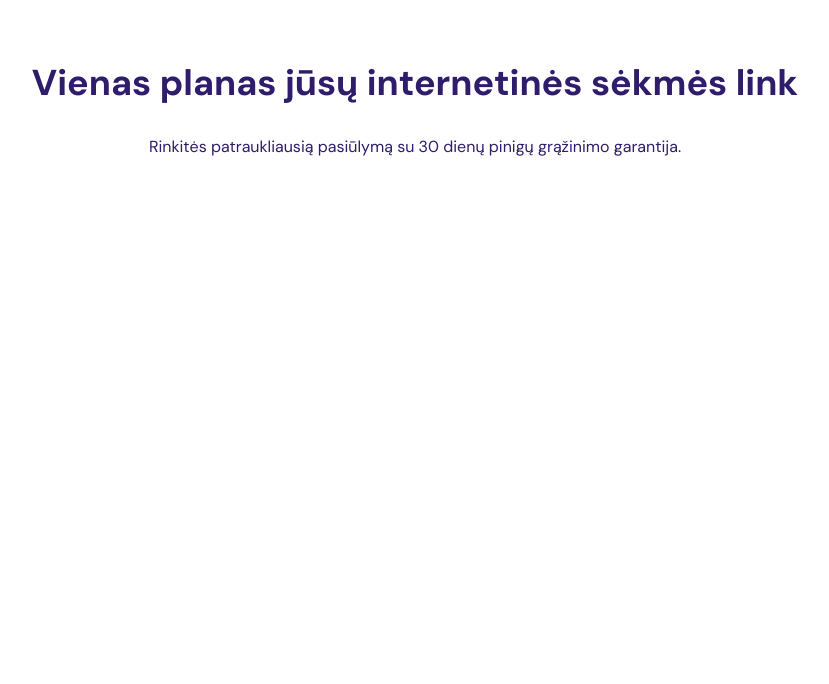
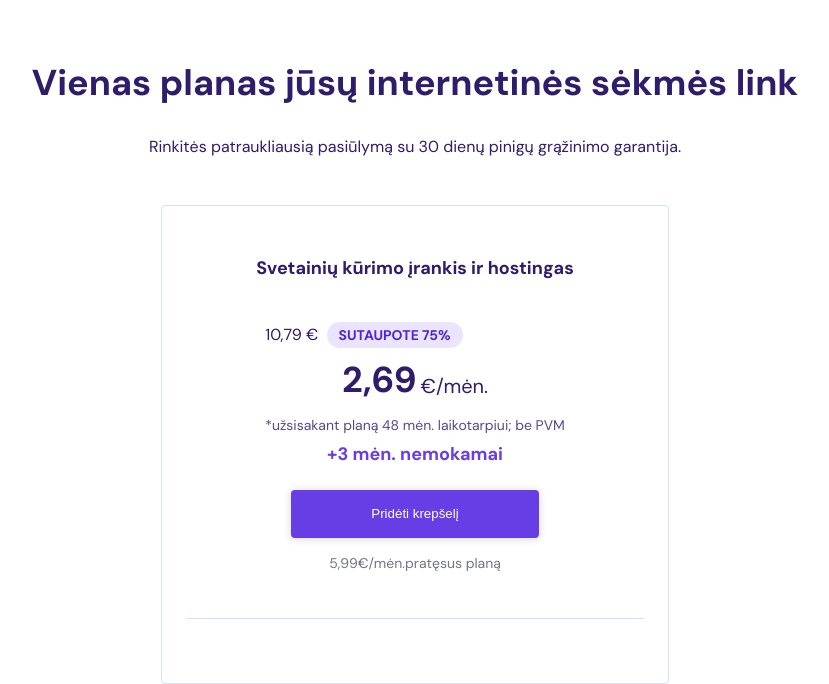
Before and after one commit to pikolas666/Assignment2hostinger, a plain HTML site: page index.html in a window 1280 px wide. Shown: the part 1058-1742 px from the top of the page, without its empty margins (225-1054 px from the left). Before the commit the page ends 1706 px from the top, so only its background shows below. Drawn offline with Linux system fonts and the light colour scheme.

Commit message:
added grid table and card1

```diff
--- a/index.html
+++ b/index.html
@@ -120,7 +120,43 @@
                         <h2>Vienas planas jūsų internetinės sėkmės link</h2>
                         <p>Rinkitės patraukliausią pasiūlymą su 30 dienų pinigų grąžinimo garantija.</p>
                     </div>
+                    <div class="tables">
+                        <div class="inner-table">
+                            <div class="another-table">
+                                <div class="table-card">
+                                    <div class="card1">
+                                        <h3>Svetainių kūrimo įrankis ir hostingas</h3>
+                                        <div class="discount">
+                                            <span>10,79 €</span>
+                                            <div class="save">SUTAUPOTE 75%</div>
+                                            <div class="card-price-wrapper">
+                                                <div class="price-wrapper">
+                                                    <div class="price-container">
+                                                        <div class="numbers">2,69</div>
+                                                        <div class="eur-month">
+                                                            <div class="euro">€</div>
+                                                            <div class="month">/mėn.</div>
+                                                        </div>
+                                                    </div>
 
+                                                </div>
+                                                <p>*užsisakant planą 48 mėn. laikotarpiui; be PVM</p>
+
+                                            </div>
+                                            <p class="free-months">+3 mėn. nemokamai</p>
+                                            <button class="add-button">Pridėti krepšelį</button>
+                                            <p class="price-terms">5,99€/mėn.pratęsus planą</p>
+                                        </div>
+                                    </div>
+                                    <div class="card2"></div>
+
+                                </div>
+
+                            </div>
+
+                        </div>
+
+                    </div>
                 </section>
             </main>
 
--- a/styles.css
+++ b/styles.css
@@ -425,6 +425,122 @@ h1{
     margin-top: 32px;
     margin-bottom: 32px;
 }
+/* grid table */
+.tables{
+grid-column-gap: 16px;
+-moz-column-gap: 16px;
+column-gap: 16px;
+display: grid;
+margin-left: auto;
+margin-right: auto;
+max-width: 540px;
+padding-left: 16px;
+padding-right: 16px;
+width: 100%;
+}
+.inner-table{
+    border: 1px solid #d5dfff;
+    border-radius: 4px;
+}
+.another-table{
+    padding: 32px 24px 0;
+}
+/* switching media with table-card */
+.table-card{
+    margin-bottom: 32px;
+    display: grid;
+    grid-template-columns: 1fr;
+}
+.card1 {
+    align-items: center;
+    display: flex;
+    flex-direction: column;
+    justify-content: center;
+
+    /* mobile */
+    border-bottom: 1px solid #d5dfff;
+    padding-bottom: 32px;
+    grid-column: span 1;
+}
+.card1 h3{
+    text-align: center;
+    font-size: 18px;
+    line-height: 24px;
+    font-weight: 700;
+}
+.discount {
+    margin-top: 24px;
+
+}
+.save{
+    color: #5025d1;
+    background-color: #ebe4ff;
+    border-radius: 20px;
+    display: inline-block;
+    padding: 4px 12px;
+    margin-left: 4px;
+    font-size: 14px;
+    font-weight: 700;
+}
+.card-price-wrapper{
+    font-size: 48px;
+    margin-top: 4px;
+    align-items: center;
+    display: flex;
+    flex-direction: column;
+    width: 100%;
+}
+.card-price-wrapper p{
+    font-size: 14px;
+    margin:0;
+    opacity: .8;
+    text-align: center;
+}
+.add-button{
+    margin-top: 24px;
+    box-shadow: 0 1px 8px rgba(0,0,0,.16);
+    max-width: 248px;
+    width: 100%;
+    align-items: center;
+    background-color: #673de6;
+    border: none;
+    border-radius: 4px;
+    color: #fff;
+    cursor: pointer;
+    display: flex;
+    justify-content: center;
+    line-height: 1;
+    min-height: 48px;
+    padding: 12px 16px;
+    position: relative;
+    text-align: center;
+    margin-left: auto;
+    margin-right: auto;
+}
+.free-months {
+    color: #673de6;
+    font-size: 18px;
+    line-height: 24px;
+    font-weight: 700;
+    text-align: center;
+    margin-top: 8px;
+    margin-bottom: 0;
+
+}
+.price-terms {
+    text-align: center;
+    color: #727586;
+    font-size: 14px;
+    margin-top: 16px;
+}
+.card2{
+    display: flex;
+    margin-top: 32px;
+    flex-direction: column;
+    justify-content: center;
+    grid-column: span 1;
+
+}
 /* from 992 px */
 @media (min-width: 992px){
     header {
```
